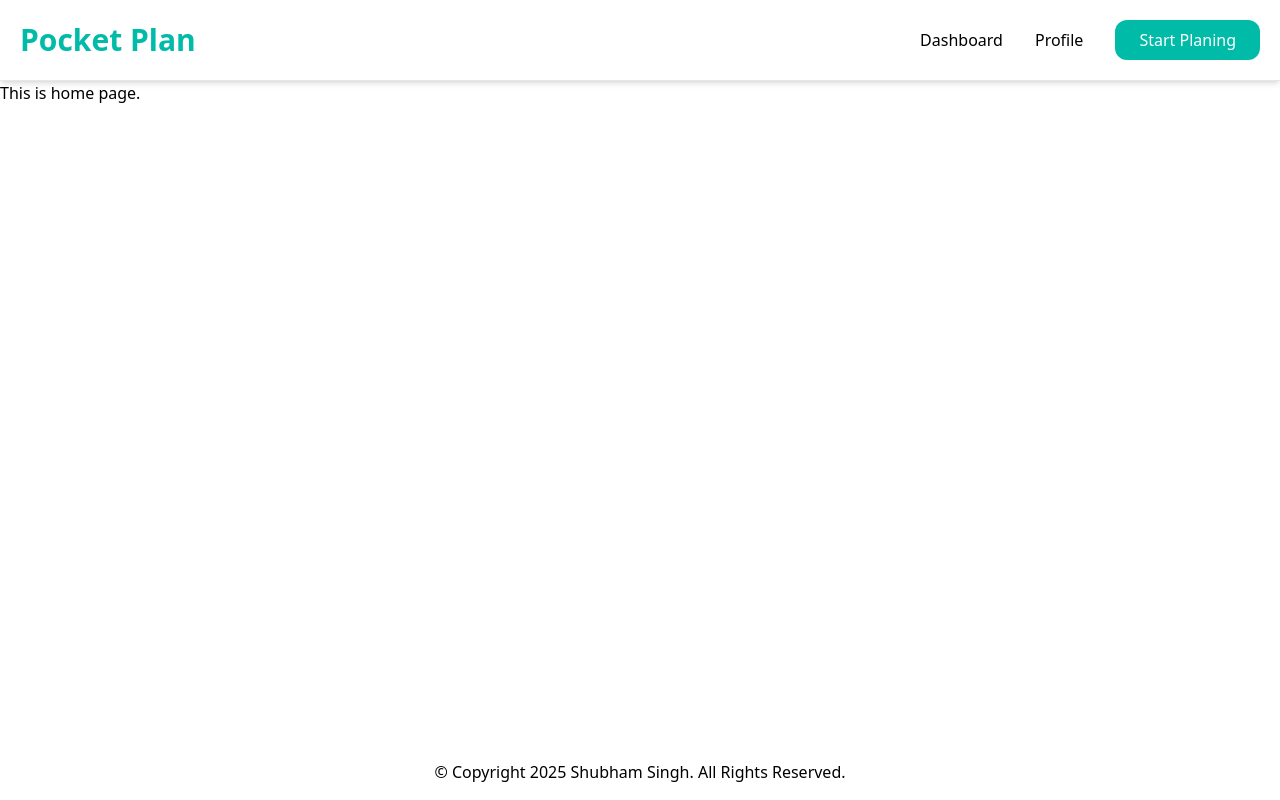
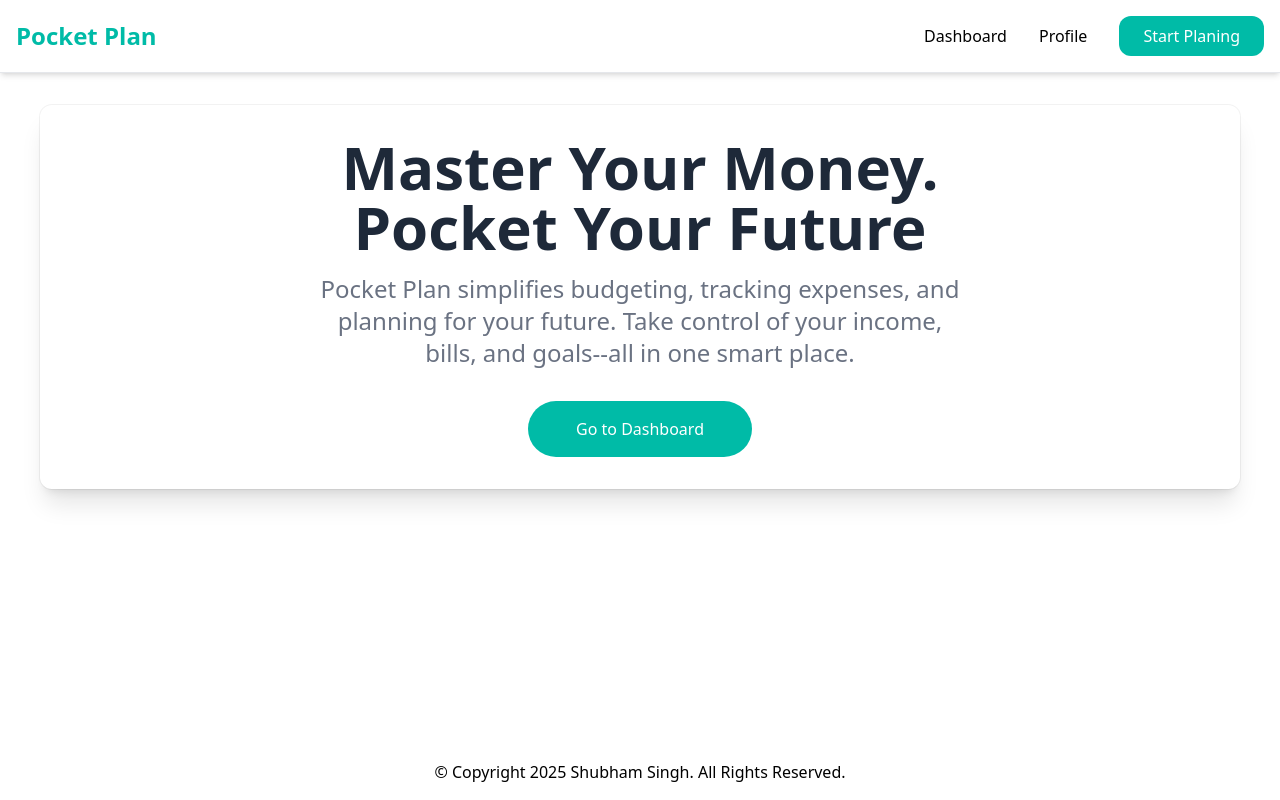
Before and after one commit to unrealblood/pocket-plan-nextjs, a Next.js app: page / in a window 1280 px wide. Built offline with nearby package versions, Linux system fonts and the light colour scheme.

Commit message:
add hero section to homepage

```diff
--- a/app/page.tsx
+++ b/app/page.tsx
@@ -1,7 +1,11 @@
+import HeroSection from "@/components/home/HeroSection";
+
 export default function Home() {
   return (
     <div className="flex-1 overflow-auto">
-      This is home page.
+      <div className="w-[1200px] mx-auto">
+        <HeroSection />
+      </div>
     </div>
   );
 }
--- a/components/header/Header.tsx
+++ b/components/header/Header.tsx
@@ -3,9 +3,9 @@ import HeaderNavItems from "./HeaderNavItems";
 
 export default async function Header() {
     return (
-        <header className="p-5 border-b border-gray-200 shadow-md flex justify-between items-center">
+        <header className="p-4 border-b border-gray-200 shadow-md flex justify-between items-center">
             <div>
-                <Link href="/" className="text-3xl text-teal-500 font-bold">Pocket Plan</Link>
+                <Link href="/" className="text-2xl text-teal-500 font-bold">Pocket Plan</Link>
             </div>
 
             <div>
--- /dev/null
+++ b/components/home/HeroSection.tsx
@@ -0,0 +1,21 @@
+import Link from "next/link";
+
+export default async function HeroSection() {
+    return (
+        <section className="mt-8">
+            <div className="text-center shadow-xl ring-1 ring-black/5 rounded-xl p-8">
+                <div className="text-6xl font-bold text-gray-800 px-40">
+                    Master Your Money. Pocket Your Future
+                </div>
+
+                <p className="text-2xl mt-4 px-60 text-gray-500">Pocket Plan simplifies budgeting, tracking expenses, and planning for your future. Take control of your income, bills, and goals--all in one smart place.</p>
+
+                <Link href="/dashboard" className="flex justify-center items-center w-56 mx-auto">
+                    <div className="bg-teal-500 text-white w-56 px-6 py-4 rounded-full mt-8">
+                        Go to Dashboard
+                    </div>
+                </Link>
+            </div>
+        </section>
+    );
+}
--- /dev/null
+++ b/components/home/InfoSection.tsx
@@ -0,0 +1,7 @@
+export default async function InfoSection() {
+    return (
+        <section>
+
+        </section>
+    );
+}
```
